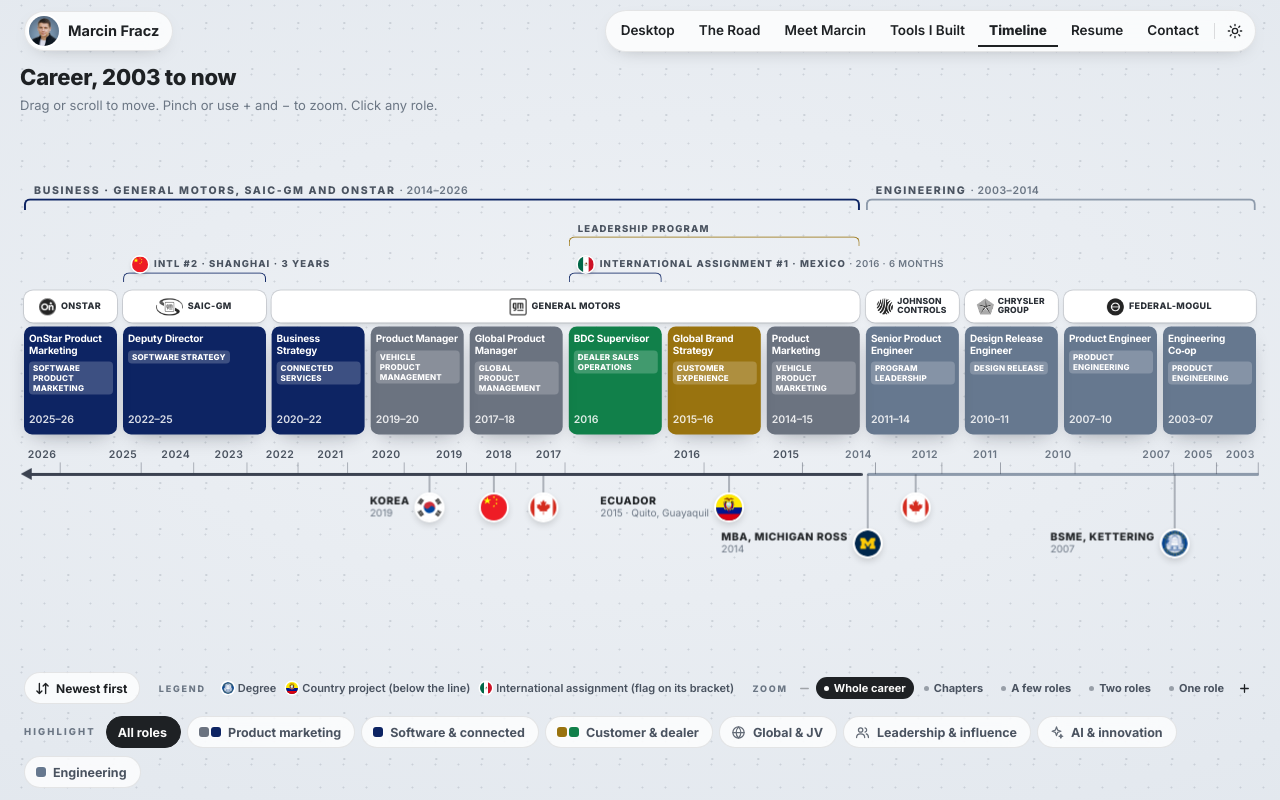
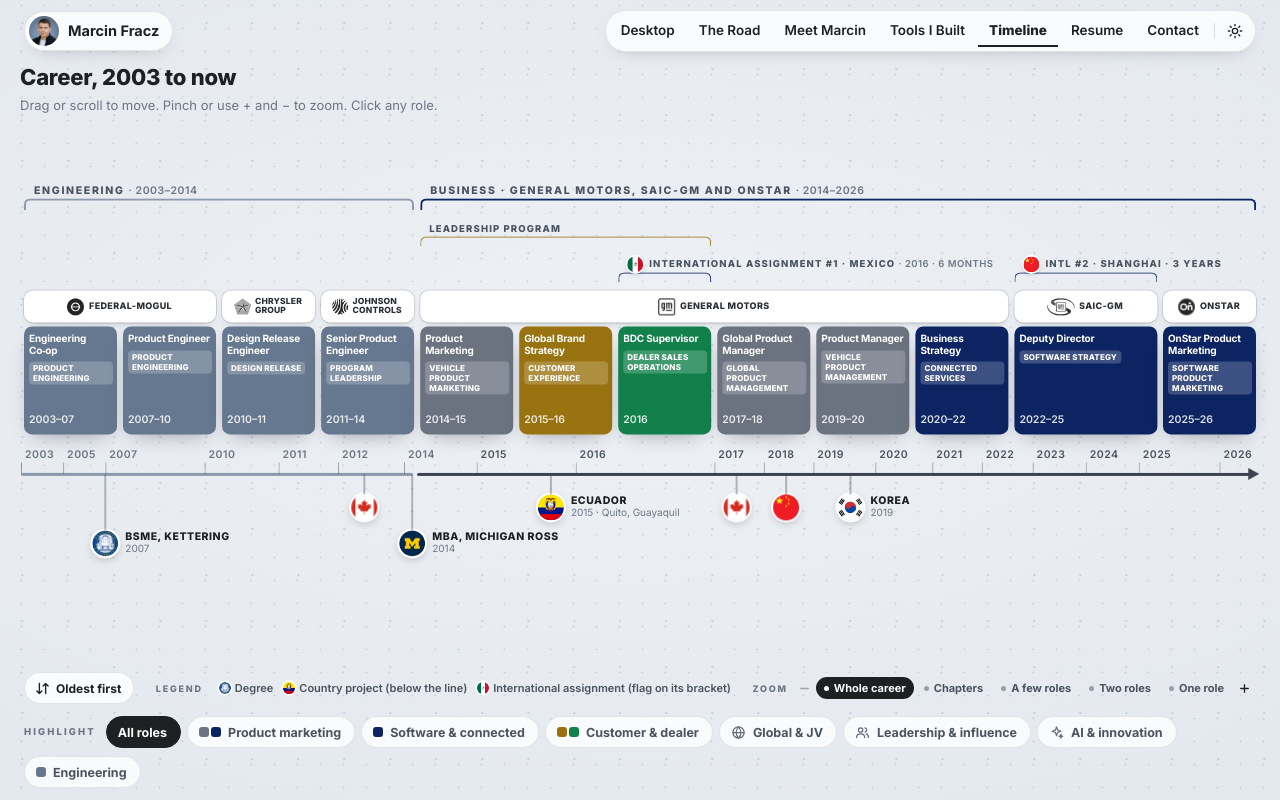
Before and after one commit to marcinfracz/marcinfracz.github.io, a plain HTML site: page work/timeline.html in a window 1280 px wide. Drawn offline with Linux system fonts and the light colour scheme.

Commit message:
Timeline: desktop defaults to oldest-first (previous order). Mobile stays newest-first.

```diff
--- a/work/timeline.html
+++ b/work/timeline.html
@@ -993,7 +993,16 @@ function modeFor(u, hMax) {
 const BOX_H = { xs: 72, s: 108, m: 110, l: 176, xl: 236 };
 /* v63: newest first. The layer is mirrored as a whole; each piece is flipped back so its text reads normally.
    The axis keeps the mirror (its arrow points left, into now) and pins flip their parts instead. */
-let REV = (() => { try { const q = new URLSearchParams(location.search).get('order'); if (q) return q !== 'oldest'; return localStorage.getItem('mf-tl-order') !== 'oldest'; } catch (e) { return true; } })();
+let REV = (() => {
+  try {
+    const q = new URLSearchParams(location.search).get('order');
+    if (q) return q !== 'oldest';
+    const saved = localStorage.getItem('mf-tl-order');
+    if (saved) return saved !== 'oldest';
+    // Default: newest first on phones, oldest first on desktop (the previous desktop order)
+    return window.innerWidth < 768;
+  } catch (e) { return window.innerWidth < 768; }
+})();
 const T = (el, x, y) => { el.style.transform = `translate3d(${x.toFixed(1)}px,${y.toFixed(1)}px,0)${REV && !el._nf ? ' scaleX(-1)' : ''}`; };
 const ex = x => REV ? W - x : x;
 
```
